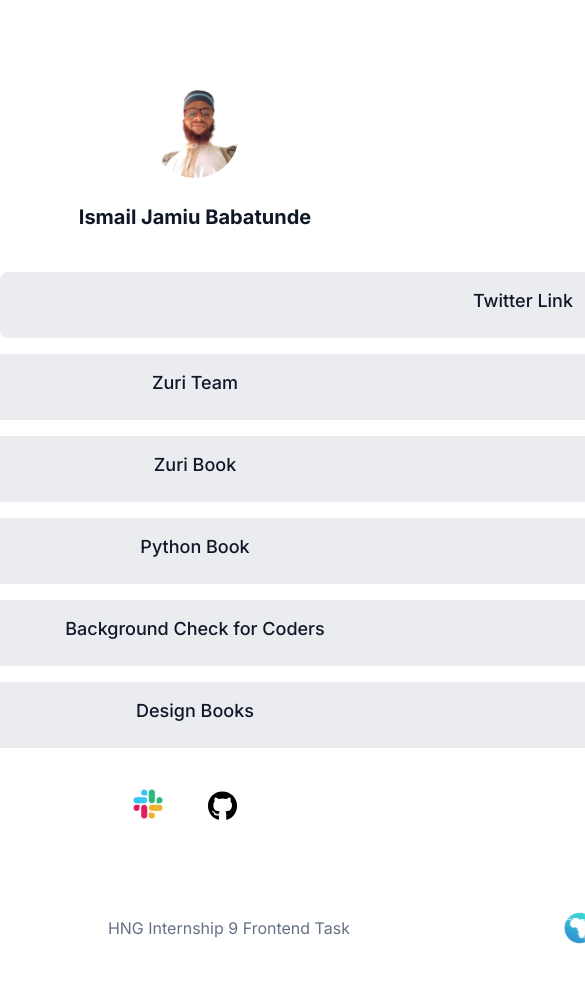
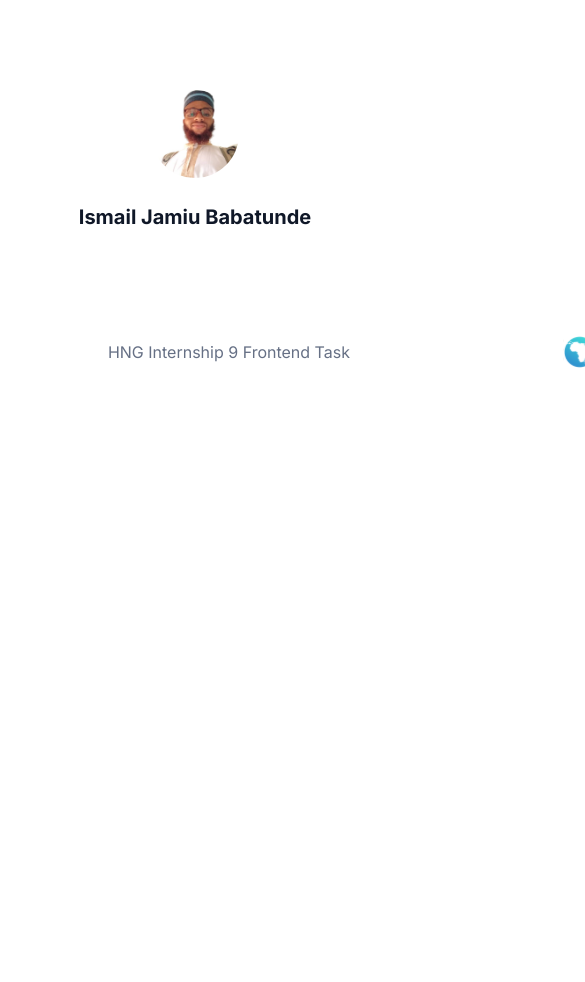
Before and after one commit to phantware/hng-profile, a React (Create React App) app: page / in a window 390 px wide. Shown: the top 982 px of the page, 585 px wide, since content can reach past the window. After the commit the page ends 844 px from the top, so only its background shows below. Built offline with nearby package versions, Linux system fonts and the light colour scheme.

Commit message:
Profile component made responsive

```diff
--- a/src/components/profile/profile.css
+++ b/src/components/profile/profile.css
@@ -5,11 +5,13 @@
   flex-direction: column;
   align-items: center;
   justify-content: center;
+  max-width: max-content;
 }
 #profile__img {
   width: 88px;
   height: 88px;
   border-radius: 275px;
+  max-width: max-content;
 }
 #twitter {
   padding-top: 24px;
--- a/src/components/socialCard/socialCard.css
+++ b/src/components/socialCard/socialCard.css
@@ -24,3 +24,12 @@
 a {
   text-decoration: none;
 }
+
+@media only screen and (max-width: 480px) {
+  .socialCardContainer {
+    width: 100%;
+  }
+  .socialCardContainerWrapper {
+    width: 500px;
+  }
+}
--- a/src/home/Home.jsx
+++ b/src/home/Home.jsx
@@ -10,8 +10,8 @@ const Home = () => {
   return (
     <div className='homeContainer'>
       <Profile />
-      <SocialCard title='Twitter Link' />
-      <a
+      {/* <SocialCard title='Twitter Link' /> */}
+      {/* <a
         href='https://training.zuri.team/'
         target='_blank'
         rel='noreferrer'
@@ -56,7 +56,7 @@ const Home = () => {
           <img src={slackImg} alt='slack' className='slack' />
         </div>
         <FontAwesomeIcon icon={faGithub} className='socialLinksIcon' />
-      </div>
+      </div> */}
       <Footer />
     </div>
   )
--- a/src/home/home.css
+++ b/src/home/home.css
@@ -22,3 +22,8 @@
   padding-right: 40px;
   cursor: pointer;
 }
+@media only screen and (max-width: 480px) {
+  .homeContainer {
+    width: 100%;
+  }
+}
```
